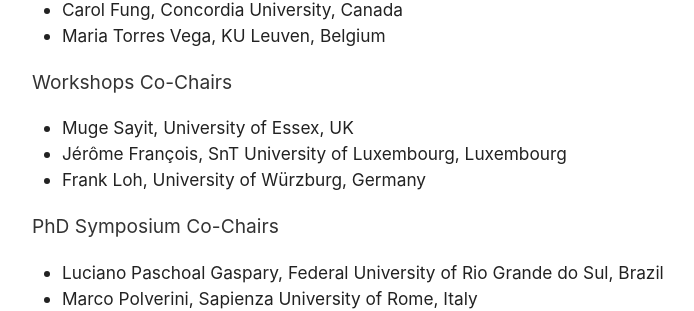
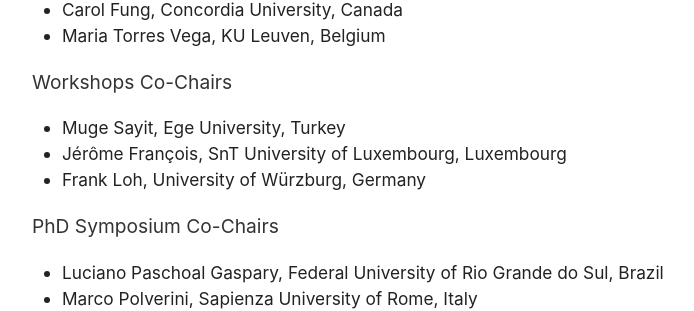
Before and after one commit to stuartclayman/cnsm-2026-website, a Jekyll site: the page built from committees.html, in a window 1280 px wide and 900 px high, scrolled down 771 px. Shown: the part 143-454 px from the top of the window, without its empty margins (8-702 px from the left). Built offline with Jekyll 4.4.1, drawn with Linux system fonts in a browser that asks for light colours; nearby versions of some CDN libraries.

Commit message:
Committee tweak

```diff
--- a/committees.html
+++ b/committees.html
@@ -42,7 +42,7 @@
 
           <h3>Workshops Co-Chairs</h3>
           <ul class="committee_list">
-            <li>Muge Sayit, University of Essex, UK</li>
+            <li>Muge Sayit, Ege University, Turkey</li>
             <li>Jérôme François, SnT University of Luxembourg, Luxembourg</li>
             <li>Frank Loh, University of Würzburg, Germany</li>
           </ul>
```
